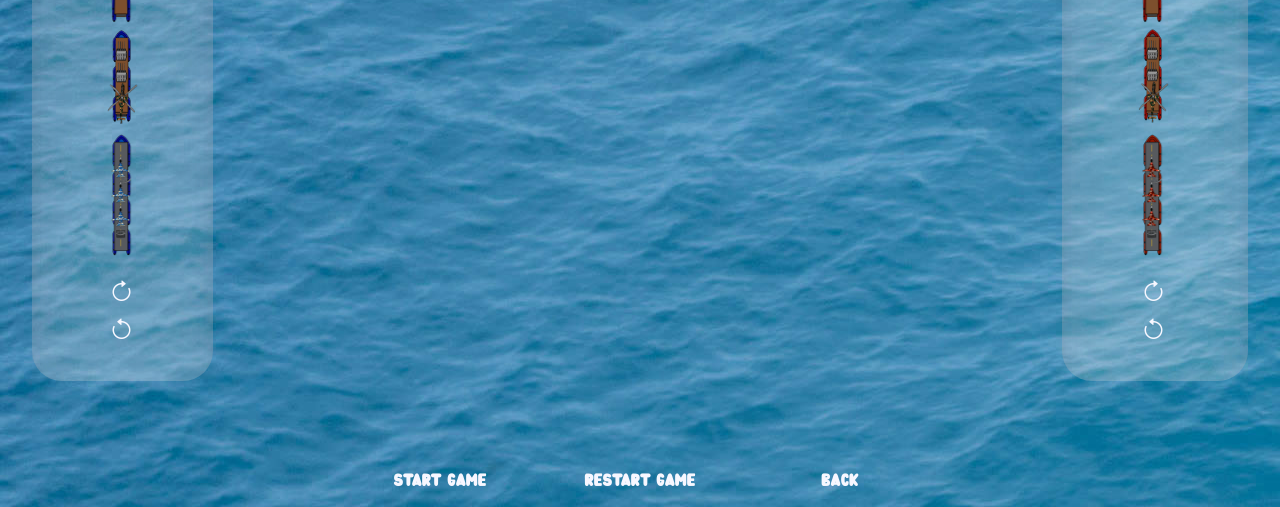
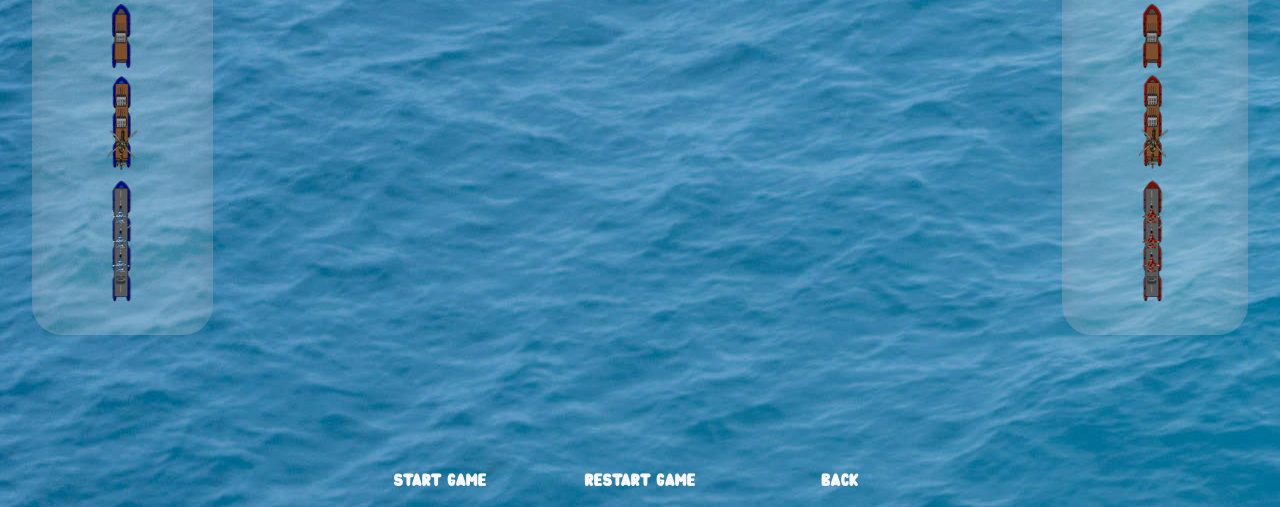
Before and after one commit to L-Engelhardt-Lette/SchlauchbootVersenken, a plain HTML site: page page/game.html in a window 1280 px wide. Shown: the part 293-800 px from the top of the page. Drawn offline with nearby package versions, Linux system fonts and the light colour scheme.

Commit message:
remove rotate button

```diff
--- a/page/game.html
+++ b/page/game.html
@@ -29,10 +29,6 @@
                     <img class="draggable-boat" id="b4" src="/img/ships_new/ship-4-blue.png" alt="boot-4-blau">
                 </div>
             </div>
-            <div class="rotate-buttons-div">
-                <button class="rotation-button"><i class="bi bi-arrow-clockwise rotation-icon"></i></button>
-                <button class="rotation-button"><i class="bi bi-arrow-counterclockwise rotation-icon"></i></button>
-            </div>
         </div>
     </div>
     <div class="player2-container position-absolute top-50 end-0 translate-middle-y ">
@@ -52,10 +48,6 @@
                     <img class="draggable-boat" id="b4" src="/img/ships_new/ship-4-red.png" alt="boot-4-rot">
                 </div>
             </div>
-            <div class="rotate-buttons-div">
-                <button class="rotation-button"><i class="bi bi-arrow-clockwise rotation-icon"></i></button>
-                <button class="rotation-button"><i class="bi bi-arrow-counterclockwise rotation-icon"></i></button>
-            </div>
         </div>
     </div>
     <!--
@@ -64,7 +56,6 @@
         <canvas id="bg-canvas" width="40%" height="40%"></canvas>
     </div>
     -->
-
     <div class="position-absolute top-50 start-50 translate-middle">
         <div class="left-table">
             <div class="table-div" id="table-player1"></div>
```
